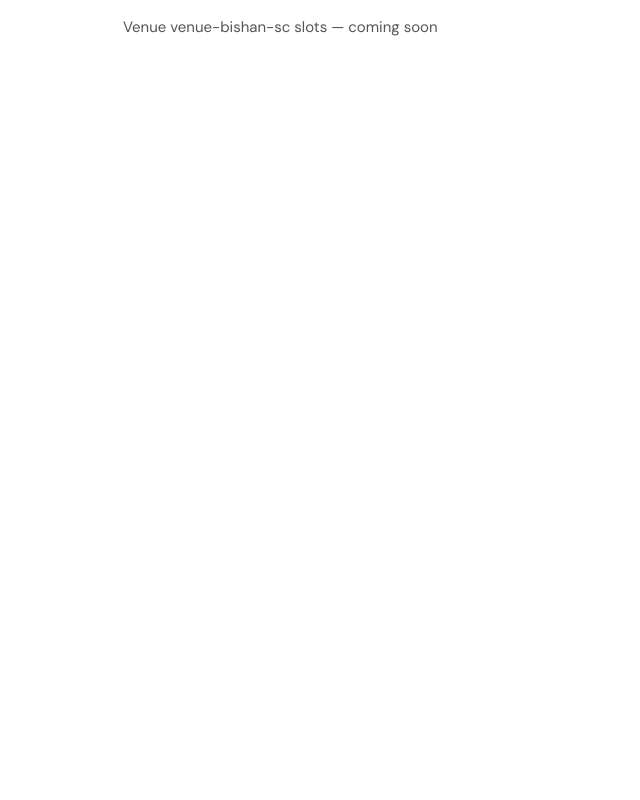
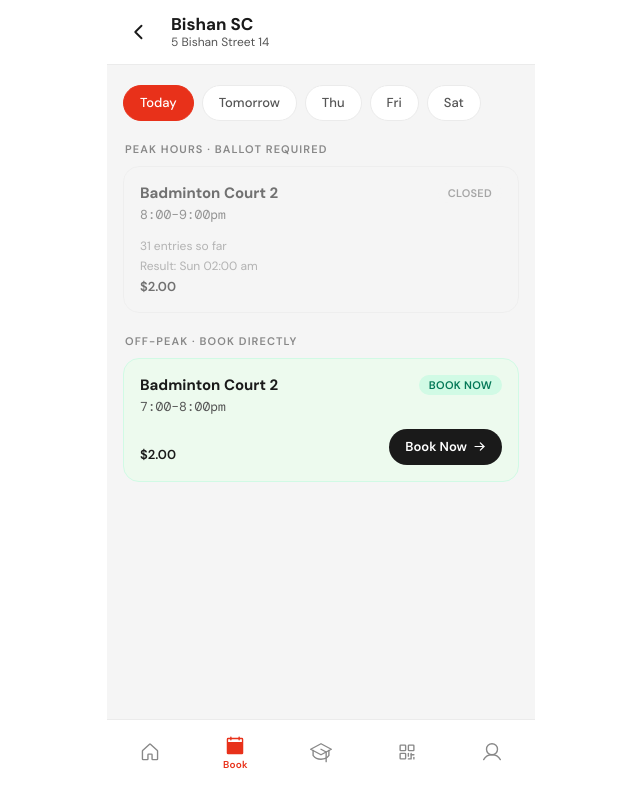
Before and after one commit to AcesonAw-Builder/activesg-prototype, a Next.js app: page /book/venue-bishan-sc in a window 1280 px wide. Shown: the whole page, without its empty margins (319-959 px from the left). Built offline with nearby package versions, Linux system fonts and the light colour scheme; a web font is replaced by a local one.

Commit message:
feat: /book/[venueId] screen

```diff
--- a/app/book/[venueId]/page.tsx
+++ b/app/book/[venueId]/page.tsx
@@ -1,7 +1,100 @@
+"use client"
+
+import { motion } from "motion/react"
+import { mockVenues, mockSlots } from "@/lib/mockData"
+import { PageHeader } from "@/components/layout/PageHeader"
+import { SlotCard } from "@/components/booking/SlotCard"
+import { BottomNav } from "@/components/layout/BottomNav"
+
+const itemV = {
+  hidden: { y: 14, opacity: 0 },
+  show: { y: 0, opacity: 1, transition: { type: "spring" as const, stiffness: 300, damping: 28 } },
+}
+
 export default function VenueBookingPage({ params }: { params: { venueId: string } }) {
+  const venue = mockVenues.find((v) => v.id === params.venueId)
+  const slots = mockSlots.filter((s) => s.venueId === params.venueId)
+  const ballotSlots = slots.filter((s) => s.bookingType === "ballot")
+  const directSlots = slots.filter((s) => s.bookingType === "direct")
+
+  if (!venue) {
+    return (
+      <div className="min-h-dvh bg-surface-1 dark:bg-dark-surface-0 flex items-center justify-center">
+        <p className="text-text-secondary">Venue not found.</p>
+      </div>
+    )
+  }
+
   return (
-    <main className="p-4">
-      <p className="text-text-secondary text-body">Venue {params.venueId} slots — coming soon</p>
-    </main>
-  );
+    <div className="min-h-dvh bg-surface-1 dark:bg-dark-surface-0">
+      <PageHeader
+        title={venue.shortName}
+        subtitle={venue.address.split(",")[0]}
+      />
+
+      <motion.div
+        className="px-4 pt-5 pb-28 space-y-5"
+        initial="hidden"
+        animate="show"
+        variants={{ hidden: {}, show: { transition: { staggerChildren: 0.06 } } }}
+      >
+        {/* Date strip — demo shows today's slots */}
+        <motion.div variants={itemV} className="overflow-x-auto no-scrollbar -mx-4 px-4">
+          <div className="flex gap-2 w-max">
+            {["Today", "Tomorrow", "Thu", "Fri", "Sat"].map((day, i) => (
+              <button
+                key={day}
+                className={`px-4 rounded-full text-[13px] font-medium border transition-colors ${
+                  i === 0
+                    ? "bg-brand-red border-brand-red text-white"
+                    : "bg-white dark:bg-dark-surface-1 border-surface-2 dark:border-dark-surface-2 text-text-secondary dark:text-[#AAAAAA]"
+                }`}
+                style={{ minHeight: 36 }}
+              >
+                {day}
+              </button>
+            ))}
+          </div>
+        </motion.div>
+
+        {/* Peak / ballot slots */}
+        {ballotSlots.length > 0 && (
+          <motion.section variants={itemV}>
+            <p className="text-[11px] font-semibold text-text-tertiary dark:text-[#555] uppercase tracking-widest mb-2 px-0.5">
+              Peak hours &middot; Ballot required
+            </p>
+            <div className="space-y-2.5">
+              {ballotSlots.map((slot) => (
+                <SlotCard key={slot.id} slot={slot} />
+              ))}
+            </div>
+          </motion.section>
+        )}
+
+        {/* Off-peak / direct slots */}
+        {directSlots.length > 0 && (
+          <motion.section variants={itemV}>
+            <p className="text-[11px] font-semibold text-text-tertiary dark:text-[#555] uppercase tracking-widest mb-2 px-0.5">
+              Off-peak &middot; Book directly
+            </p>
+            <div className="space-y-2.5">
+              {directSlots.map((slot) => (
+                <SlotCard key={slot.id} slot={slot} />
+              ))}
+            </div>
+          </motion.section>
+        )}
+
+        {slots.length === 0 && (
+          <motion.div variants={itemV} className="py-16 text-center">
+            <p className="text-[15px] text-text-secondary dark:text-[#AAAAAA]">
+              No slots available for this date.
+            </p>
+          </motion.div>
+        )}
+      </motion.div>
+
+      <BottomNav />
+    </div>
+  )
 }
--- /dev/null
+++ b/components/booking/SlotCard.tsx
@@ -0,0 +1,91 @@
+import Link from "next/link"
+import { ArrowRight } from "phosphor-react"
+import type { FacilitySlot } from "@/lib/types"
+import { formatTimeRange, formatCredits } from "@/lib/utils"
+
+interface SlotCardProps {
+  slot: FacilitySlot
+  membershipType?: "SG_PR" | "nonResident"
+}
+
+export function SlotCard({ slot, membershipType = "SG_PR" }: SlotCardProps) {
+  const price = slot.price[membershipType]
+  const isBallot = slot.bookingType === "ballot"
+  const isUnavailable = slot.status === "ballot_closed" || slot.status === "full" || slot.status === "cancelled"
+
+  const href = isBallot ? `/ballot/${slot.id}` : `/book/${slot.venueId}/${slot.id}`
+
+  return (
+    <div
+      className={`rounded-2xl p-4 border transition-transform duration-100 ${
+        isUnavailable
+          ? "bg-surface-1 dark:bg-dark-surface-1 border-surface-2 dark:border-dark-surface-2 opacity-60"
+          : isBallot
+          ? "bg-peak dark:bg-[#2A1A0F] border-orange-100 dark:border-orange-900/30 active:scale-[0.99]"
+          : "bg-offpeak dark:bg-[#0F1F10] border-emerald-100 dark:border-emerald-900/30 active:scale-[0.99]"
+      }`}
+    >
+      {/* Top row */}
+      <div className="flex items-start justify-between gap-2">
+        <div className="flex-1 min-w-0">
+          <p className="text-[15px] font-bold text-text-primary dark:text-[#F5F5F5] leading-snug">
+            {slot.facilityName}
+          </p>
+          <p className="text-[13px] text-text-secondary dark:text-[#AAAAAA] mt-0.5 font-mono tabular-nums">
+            {formatTimeRange(slot.startTime, slot.endTime)}
+          </p>
+        </div>
+
+        {/* Type badge */}
+        <span
+          className={`shrink-0 text-[11px] font-semibold px-2.5 py-0.5 rounded-full tracking-wide ${
+            isUnavailable
+              ? "bg-neutral-100 text-neutral-500"
+              : isBallot
+              ? "bg-orange-100 text-ballot"
+              : "bg-emerald-100 text-emerald-700"
+          }`}
+        >
+          {isUnavailable ? "CLOSED" : isBallot ? "BALLOT" : "BOOK NOW"}
+        </span>
+      </div>
+
+      {/* Details row */}
+      <div className="flex items-end justify-between mt-3">
+        <div className="space-y-0.5">
+          {isBallot && slot.currentBallotEntries !== null && (
+            <p className="text-[12px] text-text-tertiary dark:text-[#777]">
+              {slot.currentBallotEntries} entries so far
+            </p>
+          )}
+          {isBallot && slot.ballotResultTime && (
+            <p className="text-[12px] text-text-tertiary dark:text-[#777]">
+              Result:{" "}
+              {new Date(slot.ballotResultTime).toLocaleString("en-SG", {
+                weekday: "short",
+                hour: "2-digit",
+                minute: "2-digit",
+                hour12: true,
+                timeZone: "Asia/Singapore",
+              })}
+            </p>
+          )}
+          <p className="text-[13px] font-semibold text-text-primary dark:text-[#F5F5F5]">
+            {formatCredits(price)}
+          </p>
+        </div>
+
+        {!isUnavailable && (
+          <Link
+            href={href}
+            className="flex items-center gap-1.5 bg-text-primary dark:bg-[#F5F5F5] text-white dark:text-[#1A1A1A] text-[13px] font-semibold px-4 rounded-full transition-opacity active:opacity-80"
+            style={{ minHeight: 36 }}
+          >
+            {isBallot ? "Enter Ballot" : "Book Now"}
+            <ArrowRight size={13} weight="bold" aria-hidden />
+          </Link>
+        )}
+      </div>
+    </div>
+  )
+}
--- /dev/null
+++ b/components/layout/PageHeader.tsx
@@ -0,0 +1,41 @@
+"use client"
+
+import { useRouter } from "next/navigation"
+import { CaretLeft } from "phosphor-react"
+
+interface PageHeaderProps {
+  title: string
+  subtitle?: string
+  onBack?: () => void
+}
+
+export function PageHeader({ title, subtitle, onBack }: PageHeaderProps) {
+  const router = useRouter()
+  const handleBack = onBack ?? (() => router.back())
+
+  return (
+    <header className="sticky top-0 z-40 pt-safe">
+      <div className="bg-white/95 dark:bg-[#121212]/95 backdrop-blur-md border-b border-surface-2 dark:border-dark-surface-2">
+        <div className="flex items-center gap-1 px-2 py-2 min-h-[52px]">
+          <button
+            onClick={handleBack}
+            aria-label="Go back"
+            className="flex items-center justify-center w-10 h-10 rounded-full text-text-primary dark:text-[#F5F5F5] active:bg-surface-1 dark:active:bg-dark-surface-1 transition-colors shrink-0"
+          >
+            <CaretLeft size={20} weight="bold" aria-hidden />
+          </button>
+          <div className="flex-1 min-w-0 px-1">
+            <h1 className="text-[17px] font-bold text-text-primary dark:text-[#F5F5F5] truncate leading-tight">
+              {title}
+            </h1>
+            {subtitle && (
+              <p className="text-[12px] text-text-secondary dark:text-[#AAAAAA] truncate leading-tight">
+                {subtitle}
+              </p>
+            )}
+          </div>
+        </div>
+      </div>
+    </header>
+  )
+}
```
Also changed, not shown: .obsidian/workspace.json, 1 other file (tests, documents, lock files or other folders).
